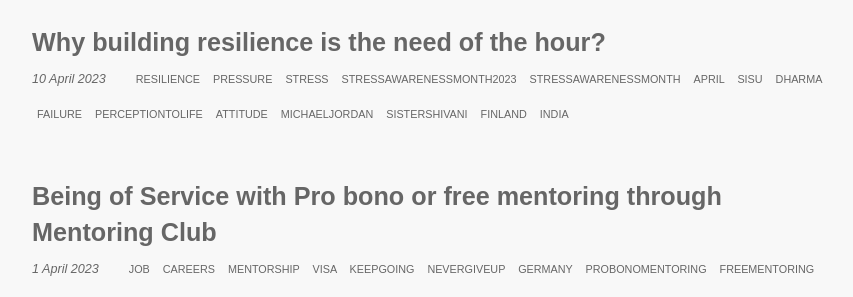
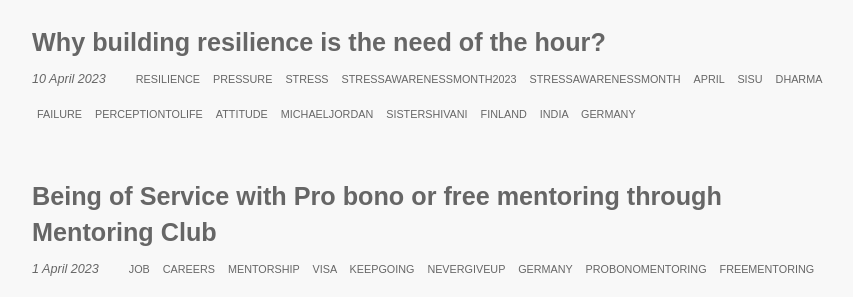
Before and after one commit to boddhisattva/website, a Jekyll site: the page built from index.html, in a window 1280 px wide. Shown: the part 130-427 px from the top of the page, without its empty margins (208-1061 px from the left). Built offline with Jekyll 4.4.1, drawn with Linux system fonts in a browser that asks for light colours.

Commit message:
Adding another category to the post on 'Why building resilience is the need of the hour'

```diff
--- a/_posts/2023-04-10-why-building-resilience-is-the-need-of-the-hour.md
+++ b/_posts/2023-04-10-why-building-resilience-is-the-need-of-the-hour.md
@@ -18,6 +18,7 @@ categories:
   - SisterShivani
   - Finland
   - India
+  - Germany
 ---
 
 
```
